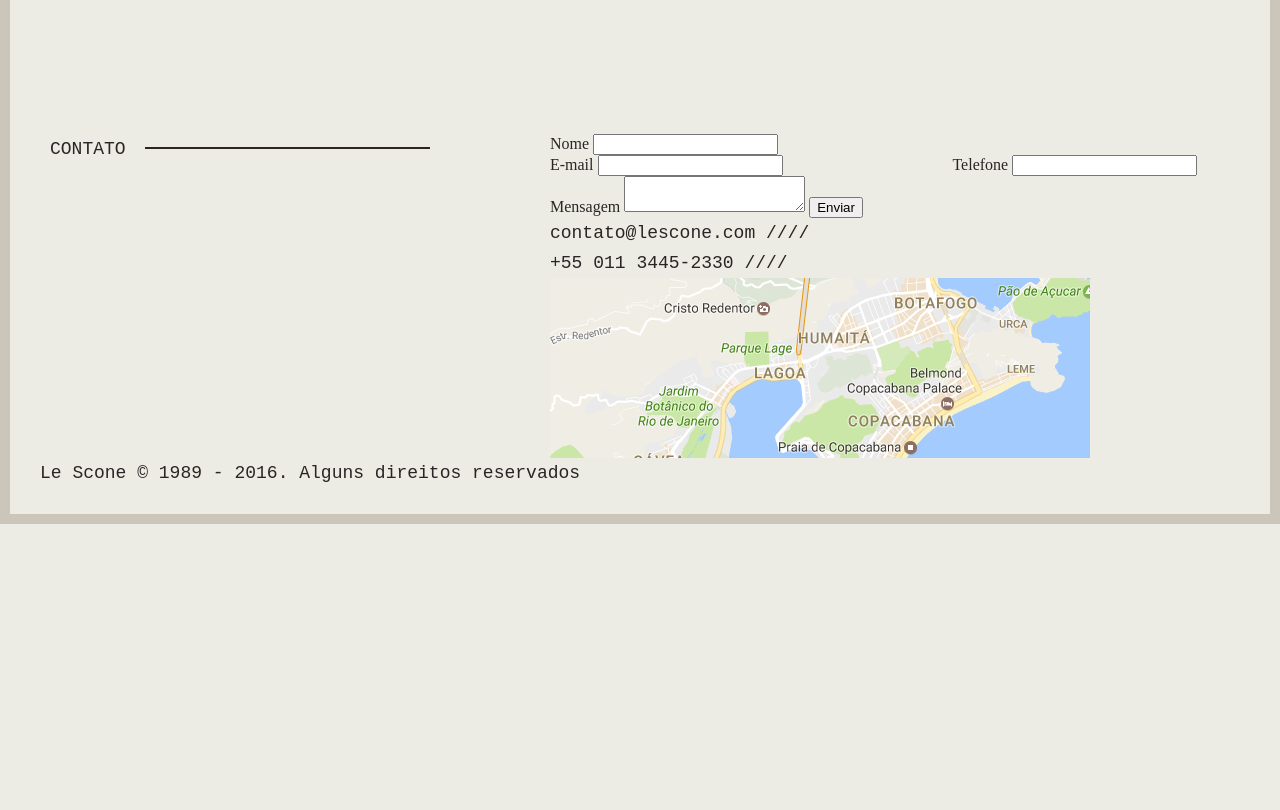
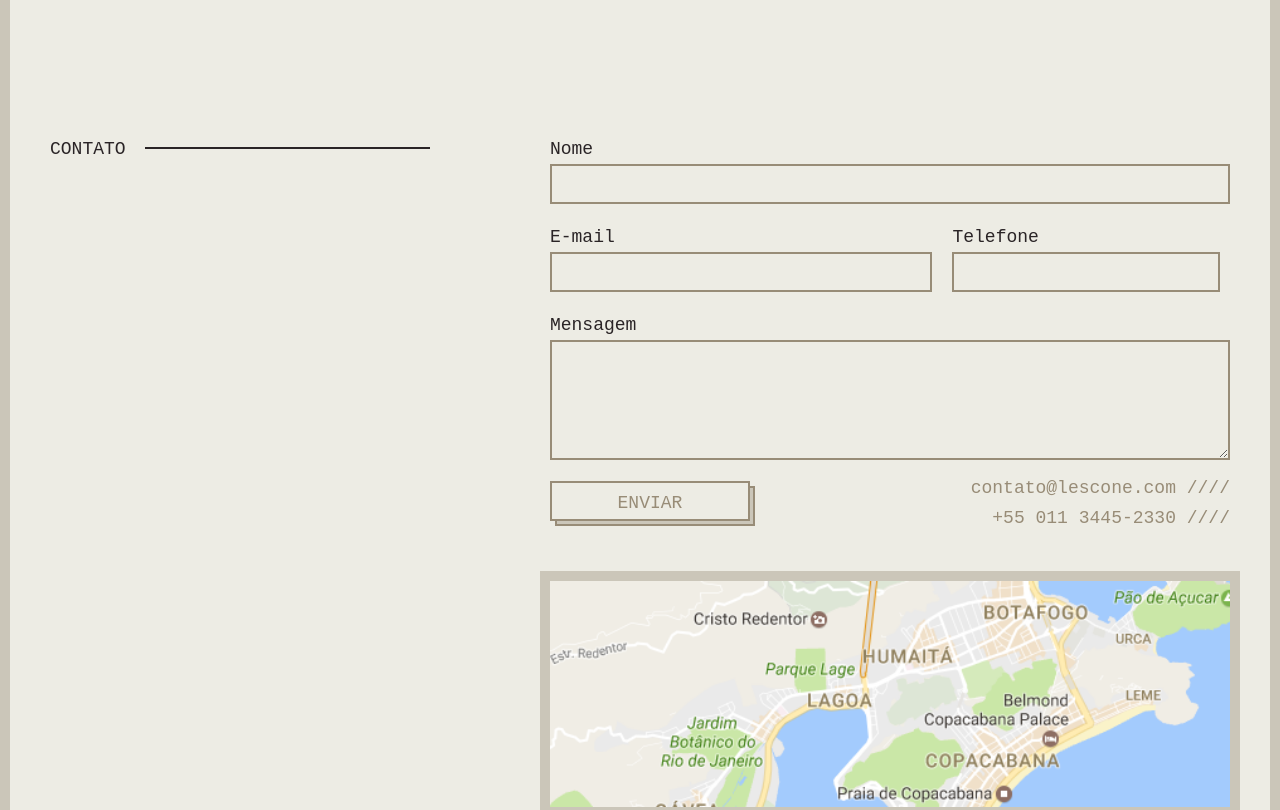
Before and after one commit to pedrobissetti/LeScone, a website: page index.html in a window 1280 px wide. Shown: the part 1640-2450 px from the top of the page. Before the commit the page ends 2164 px from the top, so only its background shows below. Drawn offline with Linux system fonts and the light colour scheme; a web font is replaced by a local one.

Commit message:
contato-estilizado

```diff
--- /dev/null
+++ b/css/scss/_contato.scss
@@ -0,0 +1,72 @@
+.contato {
+  margin-top: 120px;
+  margin-bottom: 120px;
+  @include d(s) {
+    margin-top: 60px;
+    margin-bottom: 60px;
+  }
+}
+
+.contato form {
+  label {
+    @include tipo-1(18);
+    display: block;
+  }
+  input[type="text"], textarea {
+    @include tipo-1(18);
+    color: $cinza;
+    width: 100%;
+    padding: 0 5px;
+    height: 40px;
+    border: 2px solid $bege-escuro;
+    background: transparent;
+    margin-bottom: 1em;
+    &:hover, &:focus {
+      outline: none;
+      border-color: $bege-medio;
+    }
+  }
+  textarea {
+    height: 120px;
+  }
+}
+
+input.button {
+  @include tipo-1(18);
+  cursor: pointer;
+  color: $bege-escuro;
+  text-transform: uppercase;
+  border: 2px solid $bege-escuro;
+  background: transparent;
+  display: block;
+  width: 200px;
+  padding-top: 5px;
+  @include box-shadow(5px 5px 0 -2px $bege-medio,
+                      5px 5px 0 0 $bege-escuro);
+  transition: .3s;
+  &:hover {
+    @include box-shadow(3px 3px 0 -2px $bege-medio,
+                        3px 3px 0 0 $bege-escuro);
+  }
+}
+
+.contato-info {
+  display: inline-block;
+  color: $bege-escuro;
+  margin-top: 2em;
+  margin-bottom: 3em;
+  @include d(l) {
+    float: right;
+    text-align: right;
+    margin-top: -3em;
+  }
+}
+
+.contato-map {
+  display: block;
+  @include box-shadow(0 0 0 10px $bege-medio);
+  clear: both;
+  img {
+    width: 100%;
+  }
+}
--- a/css/scss/_variaveis-mixins.scss
+++ b/css/scss/_variaveis-mixins.scss
@@ -32,3 +32,9 @@ $font-2: 'Aref Ruqaa', serif;
     line-height: em(30, 24);
   }
 }
+
+@mixin box-shadow($shadow...) {
+  -webkit-box-shadow: $shadow;
+  -moz-box-shadow: $shadow;
+  box-shadow: $shadow;
+}
--- a/css/scss/style.scss
+++ b/css/scss/style.scss
@@ -7,3 +7,4 @@
 // Partes
 @import 'intro';
 @import 'menu';
+@import 'contato';
```
Also changed, not shown: css/style.css.
